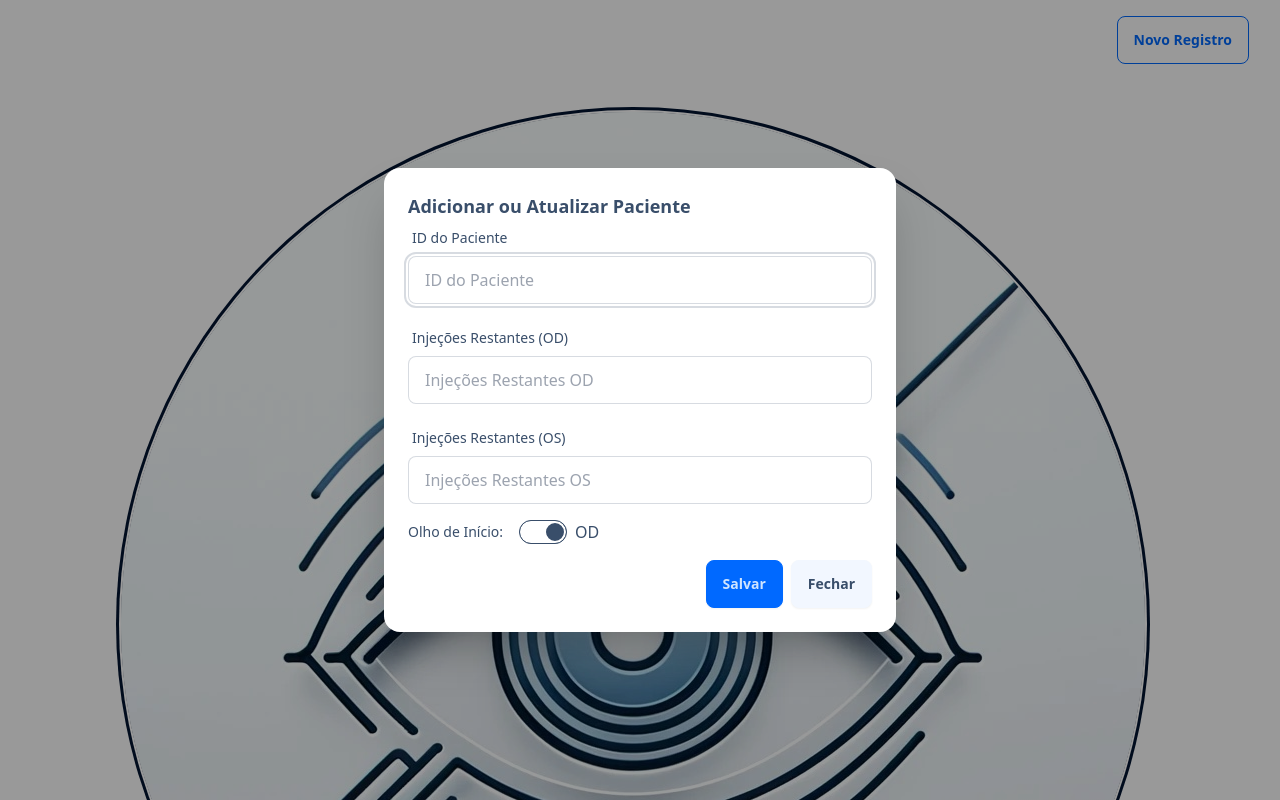
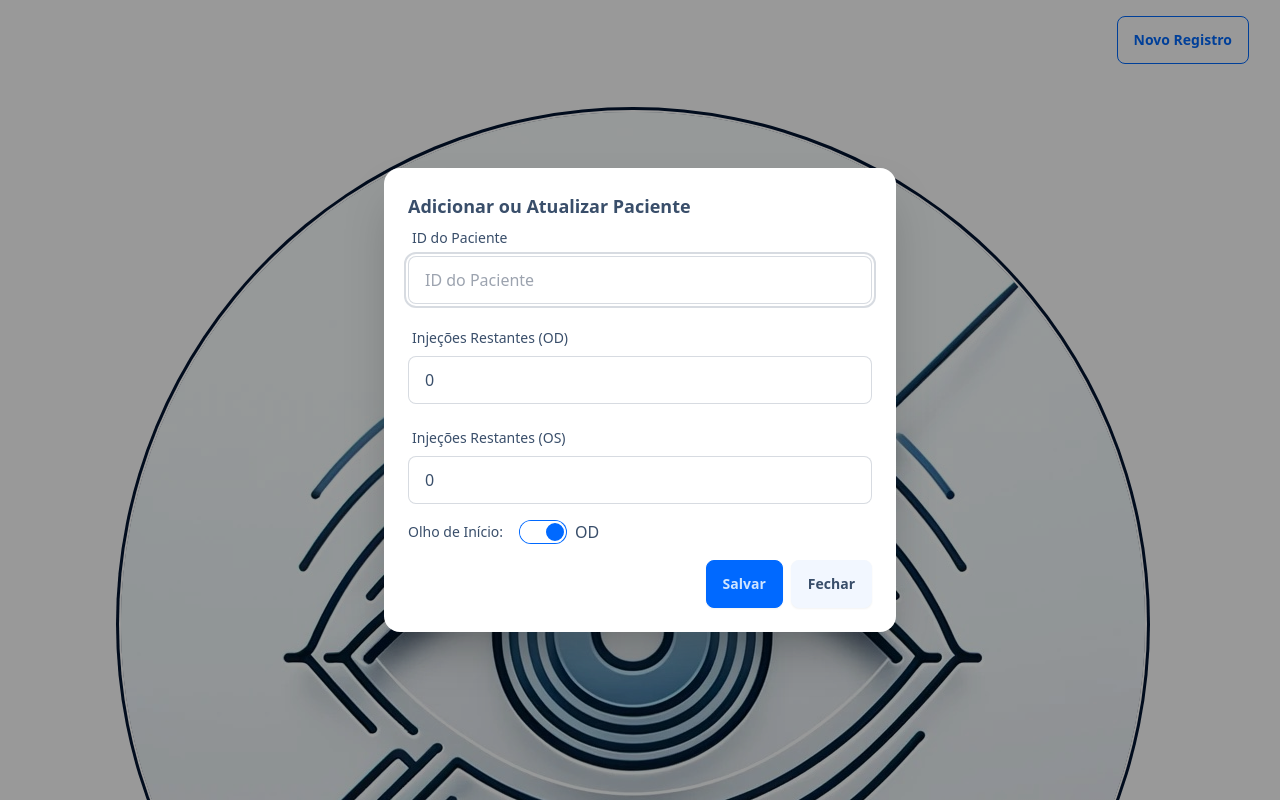
Before and after one commit to leonunesbs/injecoes, a Next.js app: page / in a window 1280 px wide. Both pictures are taken after a click on the button "Novo Registro". Shown: the top 800 px of the page. Built offline with nearby package versions, Linux system fonts and the light colour scheme.

Commit message:
feat: improve acessibility

```diff
--- a/package.json
+++ b/package.json
@@ -26,6 +26,7 @@
     ]
   },
   "dependencies": {
+    "@hookform/resolvers": "3.9.0",
     "@prisma/client": "5.21.1",
     "@vercel/blob": "0.23.2",
     "next": "14.2.11",
--- a/src/components/MainForm.tsx
+++ b/src/components/MainForm.tsx
@@ -40,6 +40,7 @@ export function MainForm({}: MainFormProps) {
   const [staffName, setStaffName] = useState('');
   const [treatmentType, setTreatmentType] = useState('');
   const modalRef = useRef<HTMLDialogElement>(null);
+  const confirmModalRef = useRef<HTMLDialogElement>(null);
   const openButtonRef = useRef<HTMLButtonElement>(null);
 
   /**
@@ -53,13 +54,11 @@ export function MainForm({}: MainFormProps) {
     const { injections, remainingOD, remainingOS, startOD } = patient;
     const lastInjection = injections[0];
 
-    // Determinar o próximo olho baseado na última injeção
     if (lastInjection) {
       if (lastInjection.OD > 0 && remainingOS) return 'OS';
       if (lastInjection.OS > 0 && remainingOD) return 'OD';
     }
 
-    // Caso não haja última aplicação ou ambos estejam zerados, usar startOD
     return startOD && remainingOD ? 'OD' : 'OS';
   };
 
@@ -93,7 +92,6 @@ export function MainForm({}: MainFormProps) {
       const data = await processFiles(uploadedData);
       const updatedData = await processPatientData(data);
 
-      // Atualizar os campos staffName e treatmentType
       if (data.length > 0) {
         setStaffName(data[0].staffName);
         setTreatmentType(data[0].treatmentType);
@@ -118,13 +116,11 @@ export function MainForm({}: MainFormProps) {
   };
 
   /**
-   * Função para processar as injeções e gerar PDF
+   * Função para processar as injeções e gerar PDF após confirmação
    */
-  const handleProcess = async () => {
-    setIsProcessing(true);
-    modalRef.current?.close();
+  const handleConfirmProcess = async () => {
+    confirmModalRef.current?.close();
     setLoading(true);
-
     const updatedData = processedData.map((item) => ({
       ...item,
       staffName,
@@ -153,9 +149,19 @@ export function MainForm({}: MainFormProps) {
     }
   };
 
+  const handleProcess = () => {
+    modalRef.current?.close();
+    confirmModalRef.current?.showModal();
+  };
+
   const handleClose = () => {
     modalRef.current?.close();
     openButtonRef.current?.focus();
+  };
+
+  const handleCloseConfirm = () => {
+    confirmModalRef.current?.close();
+    modalRef.current?.showModal();
   };
 
   const resetForm = () => {
@@ -205,7 +211,7 @@ export function MainForm({}: MainFormProps) {
         />
       </form>
 
-      {/* Modal */}
+      {/* Modal Inicial */}
       <dialog ref={modalRef} className="modal">
         <form method="dialog" className="modal-box w-full max-w-5xl">
           <h3 className="font-bold text-xl mb-4 text-center">Verifique e Edite os Dados</h3>
@@ -249,7 +255,6 @@ export function MainForm({}: MainFormProps) {
                   const isLastInjection = (data.remainingOD || 0) + (data.remainingOS || 0) === 1;
                   const lastInjectionEye = data.remainingOD === 1 ? 'OD' : data.remainingOS === 1 ? 'OS' : '';
 
-                  // Verificação para "Finalizou" ou "Erro"
                   const nextEyeStatus =
                     data.remainingOD === 0 && data.remainingOS === 0
                       ? 'Finalizou'
@@ -296,6 +301,28 @@ export function MainForm({}: MainFormProps) {
           <button>close</button>
         </form>
       </dialog>
+
+      {/* Modal de Confirmação */}
+      <dialog ref={confirmModalRef} className="modal">
+        <form method="dialog" className="modal-box">
+          <h3 className="font-bold text-xl mb-4 text-center">Confirmação de Processamento</h3>
+          <p className="text-center mb-4">
+            Tem certeza que deseja processar os dados? <strong>Esta ação é irreversível</strong> e todos os pacientes
+            terão as injeções processadas e todos os registros atualizados.
+          </p>
+          <div className="modal-action">
+            <button type="button" className="btn btn-ghost" onClick={handleCloseConfirm}>
+              Voltar
+            </button>
+            <button type="button" className="btn btn-primary" onClick={handleConfirmProcess}>
+              Confirmar
+            </button>
+          </div>
+        </form>
+        <form method="dialog" className="modal-backdrop">
+          <button>close</button>
+        </form>
+      </dialog>
     </>
   );
 }
--- a/src/components/PatientForm.tsx
+++ b/src/components/PatientForm.tsx
@@ -2,43 +2,68 @@
 
 'use client';
 
+import { zodResolver } from '@hookform/resolvers/zod';
 import { useState } from 'react';
 import { useForm } from 'react-hook-form';
+import { z } from 'zod';
 
-import { createOrUpdatePatient } from '@/utils/getInjections'; // Nova função para criar/editar pacientes
+import { createOrUpdatePatient } from '@/utils/getInjections';
 
-interface PatientFormProps {}
+// Define a schema with Zod for validation
+const patientSchema = z.object({
+  refId: z
+    .string()
+    .min(1, 'O ID do Paciente não pode ser vazio')
+    .regex(/^\d+$/, 'O ID do Paciente deve ser um número natural')
+    .transform((val) => val.replace(/^0+/, '')), // Remove zeros à esquerda
+  remainingOD: z
+    .number({
+      required_error: 'O campo é obrigatório',
+      invalid_type_error: 'O valor deve ser um número',
+    })
+    .min(0, 'Valor não pode ser negativo')
+    .default(0),
+  remainingOS: z
+    .number({
+      required_error: 'O campo é obrigatório',
+      invalid_type_error: 'O valor deve ser um número',
+    })
+    .min(0, 'Valor não pode ser negativo')
+    .default(0),
+  startEye: z.enum(['OD', 'OS']),
+});
 
-type FormData = {
-  refId: string;
-  remainingOD: number;
-  remainingOS: number;
-  startEye: 'OD' | 'OS';
-};
+type FormData = z.infer<typeof patientSchema>;
 
-export function PatientForm({}: PatientFormProps) {
-  const [eye, setEye] = useState<'OD' | 'OS'>('OD'); // Estado para o olho inicial
-  const [loading, setLoading] = useState(false); // Estado para indicar o carregamento
-  const { register, handleSubmit, reset } = useForm<FormData>();
+export function PatientForm() {
+  const [eye, setEye] = useState<'OD' | 'OS'>('OD');
+  const [loading, setLoading] = useState(false);
+
+  const {
+    register,
+    handleSubmit,
+    reset,
+    formState: { errors },
+  } = useForm<FormData>({
+    resolver: zodResolver(patientSchema),
+    defaultValues: {
+      remainingOD: 0,
+      remainingOS: 0,
+    },
+  });
 
   const onSubmit = async (data: FormData) => {
-    setLoading(true); // Iniciar o estado de carregamento
+    setLoading(true);
     try {
-      // Chamada para criar ou atualizar o paciente e as injeções
-      await createOrUpdatePatient({
-        refId: data.refId,
-        remainingOD: data.remainingOD,
-        remainingOS: data.remainingOS,
-        startEye: eye,
-      });
+      await createOrUpdatePatient({ ...data, startEye: eye });
       console.log('Form submitted:', data);
-      reset(); // Resetar o formulário após o envio
+      reset();
       const modal = document.getElementById('patient-form') as HTMLDialogElement;
-      modal.close(); // Fechar o modal
+      modal.close();
     } catch (error) {
       console.error('Failed to submit:', error);
     } finally {
-      setLoading(false); // Finalizar o estado de carregamento
+      setLoading(false);
     }
   };
 
@@ -54,58 +79,87 @@ export function PatientForm({}: PatientFormProps) {
         Novo Registro
       </button>
 
-      <dialog id="patient-form" className="modal">
+      <dialog id="patient-form" className="modal" aria-labelledby="modal-title" aria-describedby="modal-description">
         <div className="modal-box">
-          <h3 className="font-bold text-lg">Adicionar ou Atualizar Paciente</h3>
-          <form onSubmit={handleSubmit(onSubmit)} className="space-y-4">
+          <h3 id="modal-title" className="font-bold text-lg">
+            Adicionar ou Atualizar Paciente
+          </h3>
+          <form onSubmit={handleSubmit(onSubmit)} className="space-y-4" noValidate>
+            {/* ID do Paciente */}
             <div>
-              <label className="label">
+              <label className="label" htmlFor="refId">
                 <span className="label-text">ID do Paciente</span>
               </label>
               <input
+                id="refId"
                 type="text"
-                {...register('refId', { required: true })}
+                {...register('refId')}
                 placeholder="ID do Paciente"
-                className="input input-bordered w-full"
-                required
+                className={`input input-bordered w-full ${errors.refId ? 'input-error' : ''}`}
+                aria-invalid={!!errors.refId}
+                aria-describedby={errors.refId ? 'refId-error' : undefined}
               />
+              {errors.refId && (
+                <span id="refId-error" role="alert" className="text-error">
+                  {errors.refId.message}
+                </span>
+              )}
             </div>
 
+            {/* Injeções Restantes OD */}
             <div>
-              <label className="label">
+              <label className="label" htmlFor="remainingOD">
                 <span className="label-text">Injeções Restantes (OD)</span>
               </label>
               <input
+                id="remainingOD"
                 type="number"
                 {...register('remainingOD', { valueAsNumber: true })}
-                placeholder="Injeções Restantes OD"
-                className="input input-bordered w-full"
+                className={`input input-bordered w-full ${errors.remainingOD ? 'input-error' : ''}`}
+                aria-invalid={!!errors.remainingOD}
+                aria-describedby={errors.remainingOD ? 'remainingOD-error' : undefined}
               />
+              {errors.remainingOD && (
+                <span id="remainingOD-error" role="alert" className="text-error">
+                  {errors.remainingOD.message}
+                </span>
+              )}
             </div>
 
+            {/* Injeções Restantes OS */}
             <div>
-              <label className="label">
+              <label className="label" htmlFor="remainingOS">
                 <span className="label-text">Injeções Restantes (OS)</span>
               </label>
               <input
+                id="remainingOS"
                 type="number"
                 {...register('remainingOS', { valueAsNumber: true })}
-                placeholder="Injeções Restantes OS"
-                className="input input-bordered w-full"
+                className={`input input-bordered w-full ${errors.remainingOS ? 'input-error' : ''}`}
+                aria-invalid={!!errors.remainingOS}
+                aria-describedby={errors.remainingOS ? 'remainingOS-error' : undefined}
               />
+              {errors.remainingOS && (
+                <span id="remainingOS-error" role="alert" className="text-error">
+                  {errors.remainingOS.message}
+                </span>
+              )}
             </div>
 
+            {/* Olho de Início */}
             <div className="flex items-center">
               <span className="label-text mr-4">Olho de Início:</span>
               <input
                 type="checkbox"
-                className="toggle"
+                className="toggle toggle-primary"
                 onChange={() => setEye(eye === 'OD' ? 'OS' : 'OD')}
                 checked={eye === 'OD'}
+                aria-label={`Olho de início selecionado: ${eye}`}
               />
               <span className="ml-2">{eye === 'OD' ? 'OD' : 'OS'}</span>
             </div>
 
+            {/* Botões de ação */}
             <div className="modal-action">
               <button type="submit" className="btn btn-primary" disabled={loading}>
                 {loading ? <span className="loading loading-spinner"></span> : 'Salvar'}
@@ -124,7 +178,7 @@ export function PatientForm({}: PatientFormProps) {
           </form>
         </div>
         <form method="dialog" className="modal-backdrop">
-          <button>close</button>
+          <button>Fechar</button>
         </form>
       </dialog>
     </div>
```
Also changed, not shown: src/utils/fileProcessors.ts (+6 -1 lines), 1 other file (tests, documents, lock files or other folders).
